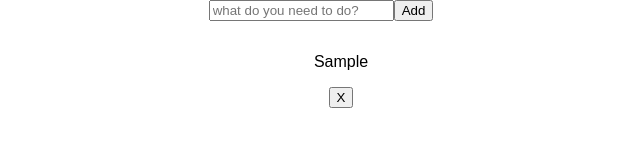
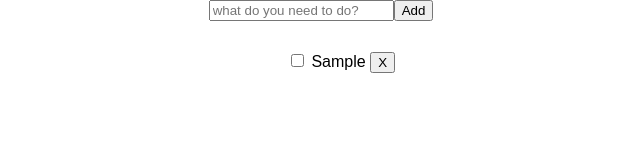
Before and after one commit to amandanagai/testing, a React (Create React App) app: page / in a window 1280 px wide. Both pictures are taken after typing "Sample" into the empty fields and a click on the input "Add". Shown: the top 160 px of the page, without its empty margins (319-959 px from the left). Built offline with nearby package versions, Linux system fonts and the light colour scheme.

Commit message:
delete and checkbox working

```diff
--- a/src/ToDo.css
+++ b/src/ToDo.css
@@ -1,3 +1,3 @@
-#todo {
+p {
   display: inline-block;
 }
--- a/src/ToDo.js
+++ b/src/ToDo.js
@@ -5,7 +5,8 @@ class ToDo extends Component {
   render() {
     return (
       <div id='todo'>
-        <p>{this.props.text}</p>
+        <input type="checkbox" onClick={this.props.handleChecked}/>
+        <p>&nbsp;{this.props.text}&nbsp;</p>
         <button onClick={this.props.handleDelete}>X</button>
       </div>
     )
--- a/src/TodoList.js
+++ b/src/TodoList.js
@@ -8,11 +8,10 @@ class TodoList extends Component {
     super(props);
     this.state = {
       doList: [],
-      tempDo: ''
+      tempDo: '',
     }
     this.handleSubmit = this.handleSubmit.bind(this);
     this.handleChange = this.handleChange.bind(this);
-    this.handleDelete = this.handleDelete.bind(this);
   }
 
   handleChange(e) {
@@ -32,32 +31,74 @@ class TodoList extends Component {
   handleSubmit(e) {
     e.preventDefault();
     let doList = this.state.doList.slice();
-    doList.push({key: this.guid(), todo: this.state.tempDo});
+    doList.push({key: this.guid(), todo: this.state.tempDo, isChecked: false});
     this.setState({
       tempDo: '',
       doList: doList
     })
   };
 
-  handleDelete(e) {
-    debugger;
-    e.preventDefault();
+  handleDelete(id) {
     let doList = this.state.doList.slice();
     for (var i = 0; i < doList.length; i++) {
-      if (doList[i].key === e.target.key) {
+      if (doList[i].key === id) {
         doList.splice(i, 1);
       }
     }
     this.setState({doList});
   };
 
+  handleChecked(id) {
+    let doList = this.state.doList.slice();
+    for (var i = 0; i < doList.length; i++) {
+      if (this.state.doList[i].key === id) {
+        doList[i].isChecked = doList[i].isChecked? false : true;
+      }
+    }
+    this.setState(
+      {doList}
+    )
+  }
+
+  handleEdit(id) {
+    let doList = this.state.doList.slice();
+    for (var i = 0; i < doList.length; i++) {
+      if (this.state.doList[i].key === id) {
+        doList[i].isChecked = doList[i].isChecked? false : true;
+      }
+    }
+    this.setState(
+      {doList}
+    )
+  }
+
   render() {
     let list = this.state.doList.map((td) => {
-      return <ToDo key={td.key} text={td.todo} handleDelete={this.handleDelete}/>
+      if (!td.isChecked) {
+        return <ToDo key={td.key}
+                text={td.todo}
+                handleDelete={this.handleDelete.bind(this, td.key)}
+                handleChecked={this.handleChecked.bind(this, td.key)}
+                checked
+                />
+      }  else {
+        return <ToDo key={td.key}
+                text={td.todo}
+                handleDelete={this.handleDelete.bind(this, td.key)}
+                handleChecked={this.handleChecked.bind(this, td.key)}
+                />
+      }
+      // else {
+      //   return <Alert/>
+      // }
     })
+
     return (
       <div>
-        <TodoForm handleSubmit={this.handleSubmit} handleChange={this.handleChange} tempDo={this.state.tempDo}/>
+        <TodoForm handleSubmit={this.handleSubmit}
+        handleChange={this.handleChange}
+        tempDo={this.state.tempDo}
+        />
         <ul>
           {list}
         </ul>
```
